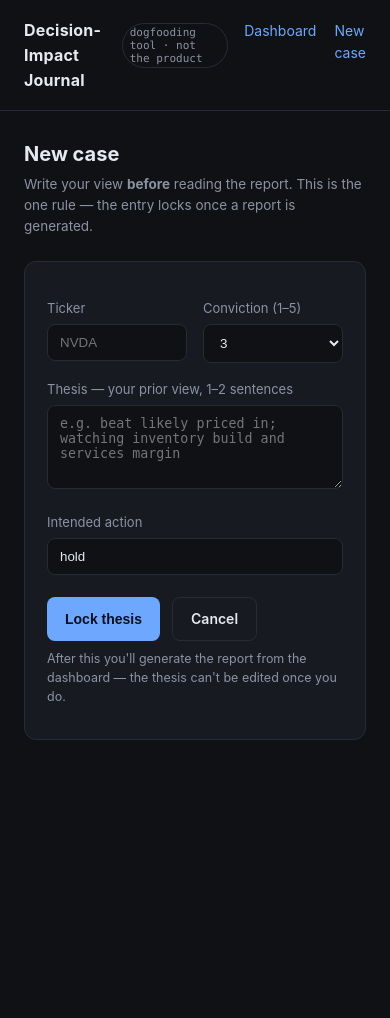
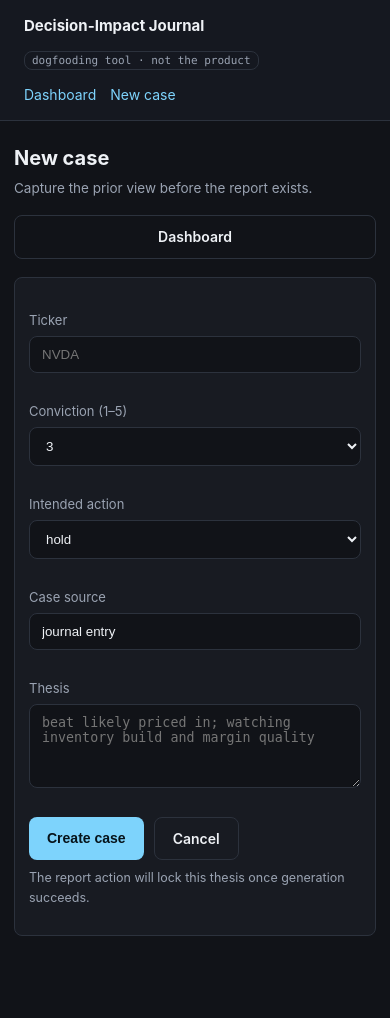
Before and after one commit to sykurtyppi/financial-quality-engine, a Python web app: template app/templates/open.html in a window 390 px wide. Before the commit the page ends 740 px from the top, so only its background shows below. Run offline with Jinja, Linux system fonts and the light colour scheme; the template is opened without the code that fills it, so the values that code supplies are empty.

Commit message:
style(journal-ui): refine dashboard (needs-attention queue + recent cases), forms, responsive layout
Design polish of the local journal UI templates — split dashboard into a
needs-attention queue and a recent-cases table, tidy the open/report/impact
forms, add a responsive breakpoint. No behavior change; wraps the same routes.

```diff
--- a/app/templates/base.html
+++ b/app/templates/base.html
@@ -6,8 +6,8 @@
   <title>{% block title %}Decision-Impact Journal{% endblock %}</title>
   <style>
     :root {
-      --bg: #0f1115; --panel: #171a21; --line: #262b36; --ink: #e6e9ef;
-      --muted: #8b93a3; --accent: #6ea8fe; --good: #4ade80; --warn: #fbbf24; --bad: #f87171;
+      --bg: #111318; --panel: #181b22; --panel-2: #20242d; --line: #2c323d; --ink: #eef1f5;
+      --muted: #9aa3b2; --accent: #7dd3fc; --accent-ink: #06131a; --good: #6ee7b7; --warn: #facc15; --bad: #fb7185;
       --mono: ui-monospace, "SF Mono", "JetBrains Mono", Menlo, monospace;
     }
     * { box-sizing: border-box; }
@@ -15,48 +15,79 @@
       font: 15px/1.55 -apple-system, "Segoe UI", Roboto, sans-serif; }
     a { color: var(--accent); text-decoration: none; }
     a:hover { text-decoration: underline; }
-    header { border-bottom: 1px solid var(--line); padding: 18px 24px;
-      display: flex; align-items: baseline; gap: 16px; }
-    header h1 { font-size: 16px; margin: 0; letter-spacing: .2px; }
+    header { border-bottom: 1px solid var(--line); padding: 14px 24px;
+      display: flex; align-items: center; gap: 14px; background: #151820; position: sticky; top: 0; z-index: 2; }
+    header h1 { font-size: 15px; margin: 0; letter-spacing: 0; white-space: nowrap; }
     header .tag { font: 11px var(--mono); color: var(--muted);
-      border: 1px solid var(--line); padding: 2px 7px; border-radius: 99px; }
+      border: 1px solid var(--line); padding: 2px 7px; border-radius: 8px; white-space: nowrap; }
     header nav { margin-left: auto; display: flex; gap: 18px; font-size: 14px; }
-    main { max-width: 940px; margin: 0 auto; padding: 28px 24px 80px; }
-    h2 { font-size: 20px; margin: 0 0 4px; }
+    header nav a { white-space: nowrap; }
+    main { max-width: 1120px; margin: 0 auto; padding: 28px 24px 80px; }
+    h2 { font-size: 20px; margin: 0 0 4px; letter-spacing: 0; }
+    h3 { font-size: 14px; margin: 0 0 12px; color: var(--ink); letter-spacing: 0; }
     .sub { color: var(--muted); margin: 0 0 24px; font-size: 13.5px; }
     .panel { background: var(--panel); border: 1px solid var(--line);
-      border-radius: 12px; padding: 20px 22px; margin-bottom: 20px; }
-    .grid { display: grid; grid-template-columns: repeat(auto-fit, minmax(120px, 1fr)); gap: 14px; }
-    .stat { background: var(--bg); border: 1px solid var(--line); border-radius: 10px; padding: 14px 16px; }
+      border-radius: 8px; padding: 18px 20px; margin-bottom: 18px; }
+    .toolbar { display: flex; align-items: center; justify-content: space-between; gap: 16px; margin-bottom: 18px; }
+    .summary { display: grid; grid-template-columns: repeat(4, minmax(120px, 1fr)); gap: 1px;
+      border: 1px solid var(--line); border-radius: 8px; overflow: hidden; margin-bottom: 18px; }
+    .stat { background: var(--panel); padding: 14px 16px; min-width: 0; }
     .stat b { display: block; font: 24px/1.1 var(--mono); margin-bottom: 4px; }
     .stat span { color: var(--muted); font-size: 12px; text-transform: uppercase; letter-spacing: .5px; }
     table { width: 100%; border-collapse: collapse; font-size: 14px; }
     th, td { text-align: left; padding: 9px 10px; border-bottom: 1px solid var(--line); vertical-align: top; }
     th { color: var(--muted); font-weight: 600; font-size: 12px; text-transform: uppercase; letter-spacing: .5px; }
-    .pill { font: 11px var(--mono); padding: 2px 8px; border-radius: 99px; border: 1px solid var(--line); }
-    .pill.need { color: var(--warn); border-color: #4a3d1a; }
-    .pill.ok { color: var(--good); border-color: #1e3a2a; }
-    .pill.wait { color: var(--muted); }
+    tr:hover td { background: rgba(255,255,255,.018); }
+    .case-title { display: flex; align-items: baseline; gap: 8px; }
+    .muted { color: var(--muted); }
+    .pill { display: inline-block; font: 11px var(--mono); padding: 2px 7px; border-radius: 8px; border: 1px solid var(--line); white-space: nowrap; }
+    .pill.need { color: var(--warn); border-color: #6b5d1b; background: #241f10; }
+    .pill.ok { color: var(--good); border-color: #265a46; background: #10231d; }
+    .pill.wait { color: var(--muted); background: #151820; }
+    .pill.bad { color: var(--bad); border-color: #6b2637; background: #2a151c; }
     label { display: block; margin: 16px 0 6px; font-size: 13px; color: var(--muted); }
     input, textarea, select {
       width: 100%; background: var(--bg); color: var(--ink); border: 1px solid var(--line);
       border-radius: 8px; padding: 10px 12px; font: 14px/1.5 inherit; }
+    input:focus, textarea:focus, select:focus { outline: 2px solid rgba(125,211,252,.35); border-color: var(--accent); }
     textarea { min-height: 84px; resize: vertical; }
-    .row { display: flex; gap: 16px; } .row > * { flex: 1; }
-    .btn { display: inline-block; background: var(--accent); color: #07101f; border: 0;
+    .row { display: grid; grid-template-columns: repeat(2, minmax(0, 1fr)); gap: 16px; }
+    .btn { display: inline-flex; align-items: center; justify-content: center; background: var(--accent); color: var(--accent-ink); border: 0;
       padding: 10px 18px; border-radius: 8px; font-weight: 600; font-size: 14px; cursor: pointer; }
     .btn.ghost { background: transparent; color: var(--ink); border: 1px solid var(--line); }
+    .btn.small { padding: 6px 10px; font-size: 12.5px; }
     .btn:hover { text-decoration: none; opacity: .92; }
-    .actions { margin-top: 22px; display: flex; gap: 12px; }
+    .actions { margin-top: 22px; display: flex; gap: 10px; flex-wrap: wrap; }
     .err { color: var(--bad); background: #2a1618; border: 1px solid #4a2226;
       padding: 10px 14px; border-radius: 8px; margin-bottom: 18px; font-size: 14px; }
     .note { color: var(--muted); font-size: 12.5px; margin-top: 8px; }
+    .split { display: grid; grid-template-columns: minmax(0, 1.5fr) minmax(260px, .8fr); gap: 18px; align-items: start; }
+    .split > * { min-width: 0; }
+    .queue { display: grid; gap: 10px; }
+    .queue-item { display: flex; align-items: center; justify-content: space-between; gap: 12px;
+      padding: 10px 0; border-bottom: 1px solid var(--line); }
+    .queue-item:last-child { border-bottom: 0; }
+    .empty { color: var(--muted); margin: 0; }
+    .field-grid { display: grid; grid-template-columns: repeat(4, minmax(0, 1fr)); gap: 12px; }
+    .field-grid .wide { grid-column: span 4; }
     /* rendered report */
     .report { font-size: 14px; }
     .report h1 { font-size: 20px; } .report h2 { font-size: 16px; border-bottom: 1px solid var(--line); padding-bottom: 6px; margin-top: 26px; }
     .report h3 { font-size: 14px; color: var(--muted); }
     .report table { margin: 10px 0; } .report code { font: 12.5px var(--mono); color: #cbd5e1; }
     .report blockquote { border-left: 3px solid var(--line); margin: 12px 0; padding: 4px 14px; color: var(--muted); }
+    @media (max-width: 820px) {
+      header { align-items: flex-start; flex-wrap: wrap; }
+      header nav { width: 100%; margin-left: 0; gap: 14px; }
+      main { padding: 22px 14px 64px; }
+      .toolbar, .queue-item { align-items: stretch; flex-direction: column; }
+      .summary, .split, .row, .field-grid { grid-template-columns: 1fr; }
+      .field-grid .wide { grid-column: auto; }
+      .panel { padding: 16px 14px; min-width: 0; }
+      table { display: block; overflow-x: auto; }
+      table { font-size: 13px; }
+      th, td { padding: 8px 6px; }
+    }
   </style>
 </head>
 <body>
--- a/app/templates/open.html
+++ b/app/templates/open.html
@@ -1,12 +1,17 @@
 {% extends "base.html" %}
 {% block body %}
-<h2>New case</h2>
-<p class="sub">Write your view <b>before</b> reading the report. This is the one rule — the entry locks once a report is generated.</p>
+<div class="toolbar">
+  <div>
+    <h2>New case</h2>
+    <p class="sub" style="margin:0">Capture the prior view before the report exists.</p>
+  </div>
+  <a class="btn ghost" href="/">Dashboard</a>
+</div>
 
 {% if error %}<div class="err">{{ error }}</div>{% endif %}
 
 <form class="panel" method="post" action="/open">
-  <div class="row">
+  <div class="field-grid">
     <div>
       <label for="ticker">Ticker</label>
       <input id="ticker" name="ticker" required autocomplete="off" placeholder="NVDA" style="text-transform:uppercase">
@@ -19,18 +24,31 @@
         <option value="5">5 — high</option>
       </select>
     </div>
+    <div>
+      <label for="action">Intended action</label>
+      <select id="action" name="action">
+        <option value="hold" selected>hold</option>
+        <option value="add">add</option>
+        <option value="trim">trim</option>
+        <option value="avoid">avoid</option>
+        <option value="no position">no position</option>
+      </select>
+    </div>
+    <div>
+      <label for="source">Case source</label>
+      <input id="source" disabled value="journal entry">
+    </div>
+
+    <div class="wide">
+      <label for="thesis">Thesis</label>
+      <textarea id="thesis" name="thesis" required placeholder="beat likely priced in; watching inventory build and margin quality"></textarea>
+    </div>
   </div>
 
-  <label for="thesis">Thesis — your prior view, 1–2 sentences</label>
-  <textarea id="thesis" name="thesis" required placeholder="e.g. beat likely priced in; watching inventory build and services margin"></textarea>
-
-  <label for="action">Intended action</label>
-  <input id="action" name="action" value="hold" placeholder="hold / trim / add / avoid / no position">
-
   <div class="actions">
-    <button class="btn" type="submit">Lock thesis</button>
+    <button class="btn" type="submit">Create case</button>
     <a class="btn ghost" href="/">Cancel</a>
   </div>
-  <p class="note">After this you'll generate the report from the dashboard — the thesis can't be edited once you do.</p>
+  <p class="note">The report action will lock this thesis once generation succeeds.</p>
 </form>
 {% endblock %}
```
Also changed, not shown: app/templates/dashboard.html (+80 -18 lines), app/templates/impact.html (+20 -7 lines), app/templates/report.html (+19 -6 lines).
